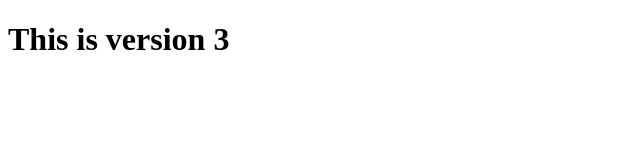
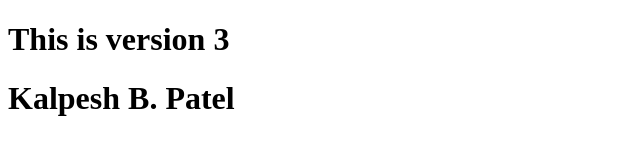
Before and after one commit to KalpeshHajipura/GIT-REPO, a plain HTML site: page index.html in a window 1280 px wide. Shown: the whole page, without its empty margins (0-640 px from the left). Drawn offline with Linux system fonts and the light colour scheme.

Commit message:
version v4

```diff
--- a/index.html
+++ b/index.html
@@ -7,5 +7,6 @@
 </head>
 <body>
     <h1>This is version 3</h1>
+    <h1>Kalpesh B. Patel</h1>
 </body>
 </html>
```
